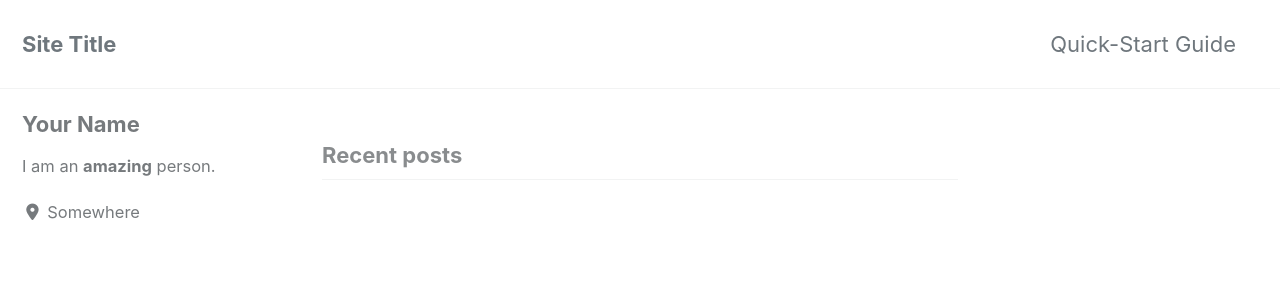
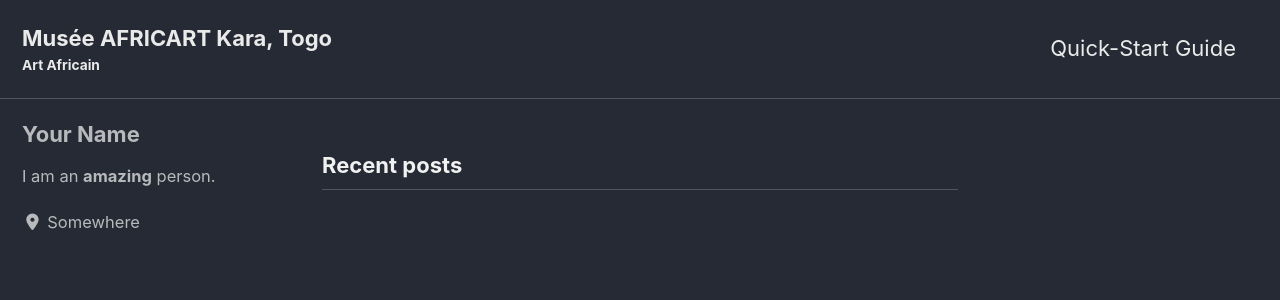
Before and after one commit to africart/musee-africart-togo.com, a Jekyll site: the page built from index.html, in a window 1280 px wide and 900 px high. Shown: the top 300 px of the window. Built offline with Jekyll 4.4.1, drawn with Linux system fonts in a browser that asks for light colours; cached includes are drawn as plain includes; nearby versions of some CDN libraries; a script that is not in the unit is left out; the list of posts is cut into pages by our own code.

Commit message:
Some site configuration

```diff
--- a/_config.yml
+++ b/_config.yml
@@ -12,18 +12,18 @@
 
 # theme                  : "minimal-mistakes-jekyll"
 # remote_theme           : "mmistakes/minimal-mistakes"
-minimal_mistakes_skin    : "default" # "air", "aqua", "contrast", "dark", "dirt", "neon", "mint", "plum", "sunrise"
+minimal_mistakes_skin    : "dark" # "air", "aqua", "contrast", "dark", "dirt", "neon", "mint", "plum", "sunrise"
 
 # Site Settings
 locale                   : "en-US"
-title                    : "Site Title"
+title                    : "Musée AFRICART Kara, Togo"
 title_separator          : "-"
-subtitle                 : # site tagline that appears below site title in masthead
+subtitle                 : Art Africain # site tagline that appears below site title in masthead
 name                     : "Your Name"
-description              : "An amazing website."
-url                      : # the base hostname & protocol for your site e.g. "https://mmistakes.github.io"
+description              : "Visitez le musée de l'association MUSEE AFRICART TOGO"
+url                      : https://musee-africart-togo.com # the base hostname & protocol for your site e.g. "https://mmistakes.github.io"
 baseurl                  : # the subpath of your site, e.g. "/blog"
-repository               : # GitHub username/repo-name e.g. "mmistakes/minimal-mistakes"
+repository               : https://github.com/africart/musee-africart-togo.com # GitHub username/repo-name e.g. "mmistakes/minimal-mistakes"
 teaser                   : # path of fallback teaser image, e.g. "/assets/images/500x300.png"
 logo                     : # path of logo image to display in the masthead, e.g. "/assets/images/88x88.png"
 masthead_title           : # overrides the website title displayed in the masthead, use " " for no title
```
